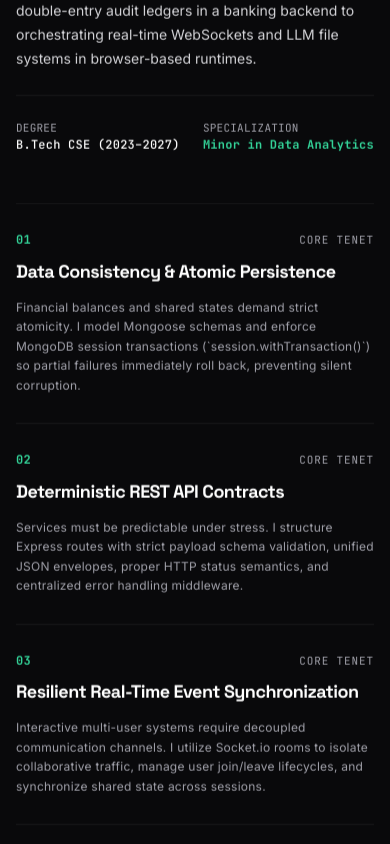
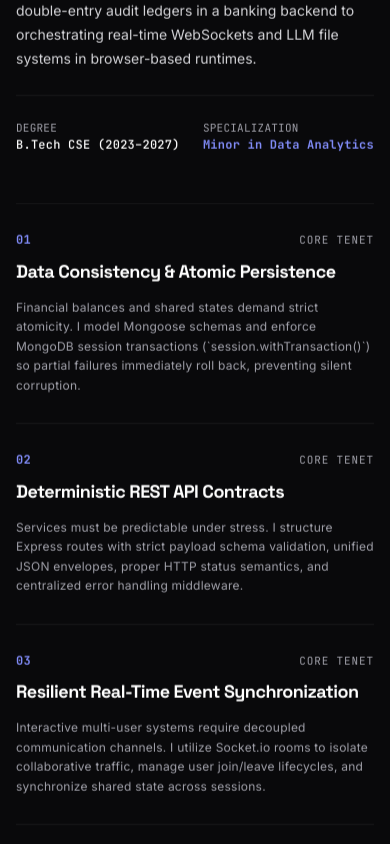
Before and after one commit to ujjwaltyagivashishtha/Portfolio, a React (Vite) app: page / in a window 390 px wide. Shown: the part 1780-2624 px from the top of the page. Built offline with nearby package versions, Linux system fonts and the light colour scheme; the HTML template or start-up script is replaced by a standard one.

Commit message:
style(about): update specialization highlight and tenet numbers to indigo

```diff
--- a/src/sections/About.jsx
+++ b/src/sections/About.jsx
@@ -85,7 +85,7 @@ export const About = () => {
               </div>
               <div>
                 <span className="text-zinc-400 block text-[11px]">SPECIALIZATION</span>
-                <strong className="text-emerald-700 dark:text-emerald-400 font-bold">Minor in Data Analytics</strong>
+                <strong className="text-indigo-700 dark:text-indigo-400 font-bold">Minor in Data Analytics</strong>
               </div>
             </div>
           </div>
@@ -103,10 +103,10 @@ export const About = () => {
                 className="group py-7 space-y-2 text-left transition-colors duration-200 hover:pl-2"
               >
                 <div className="flex items-baseline justify-between font-mono text-xs">
-                  <span className="text-emerald-600 dark:text-emerald-400 font-bold group-hover:translate-x-1 transition-transform duration-200 inline-block">{item.num}</span>
+                  <span className="text-indigo-600 dark:text-indigo-400 font-bold group-hover:translate-x-1 transition-transform duration-200 inline-block">{item.num}</span>
                   <span className="text-zinc-400 text-[11px] uppercase tracking-wider">CORE TENET</span>
                 </div>
-                <h3 className="text-lg sm:text-xl font-display font-bold text-zinc-900 dark:text-white group-hover:text-emerald-600 dark:group-hover:text-emerald-400 transition-colors">
+                <h3 className="text-lg sm:text-xl font-display font-bold text-zinc-900 dark:text-white group-hover:text-indigo-600 dark:group-hover:text-indigo-400 transition-colors">
                   {item.title}
                 </h3>
                 <p className="text-xs sm:text-sm text-zinc-600 dark:text-zinc-400 font-sans leading-relaxed pt-1">
```
